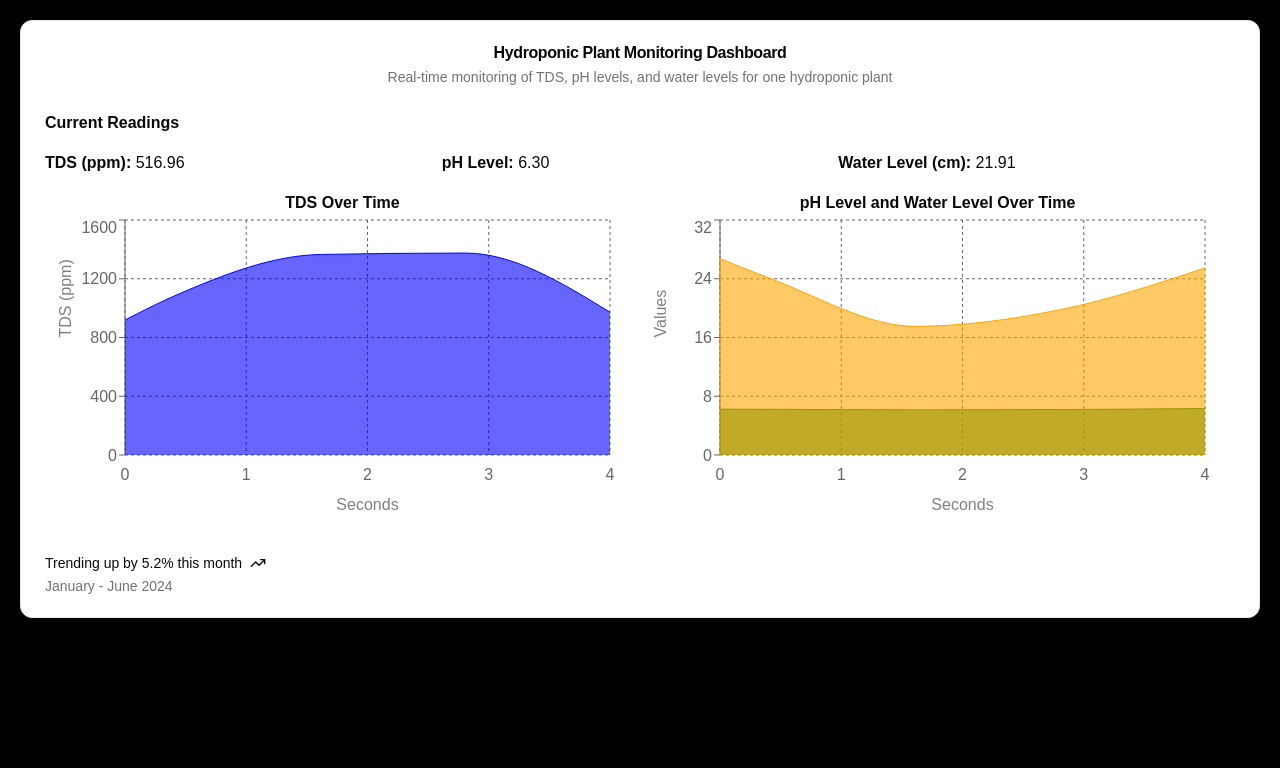
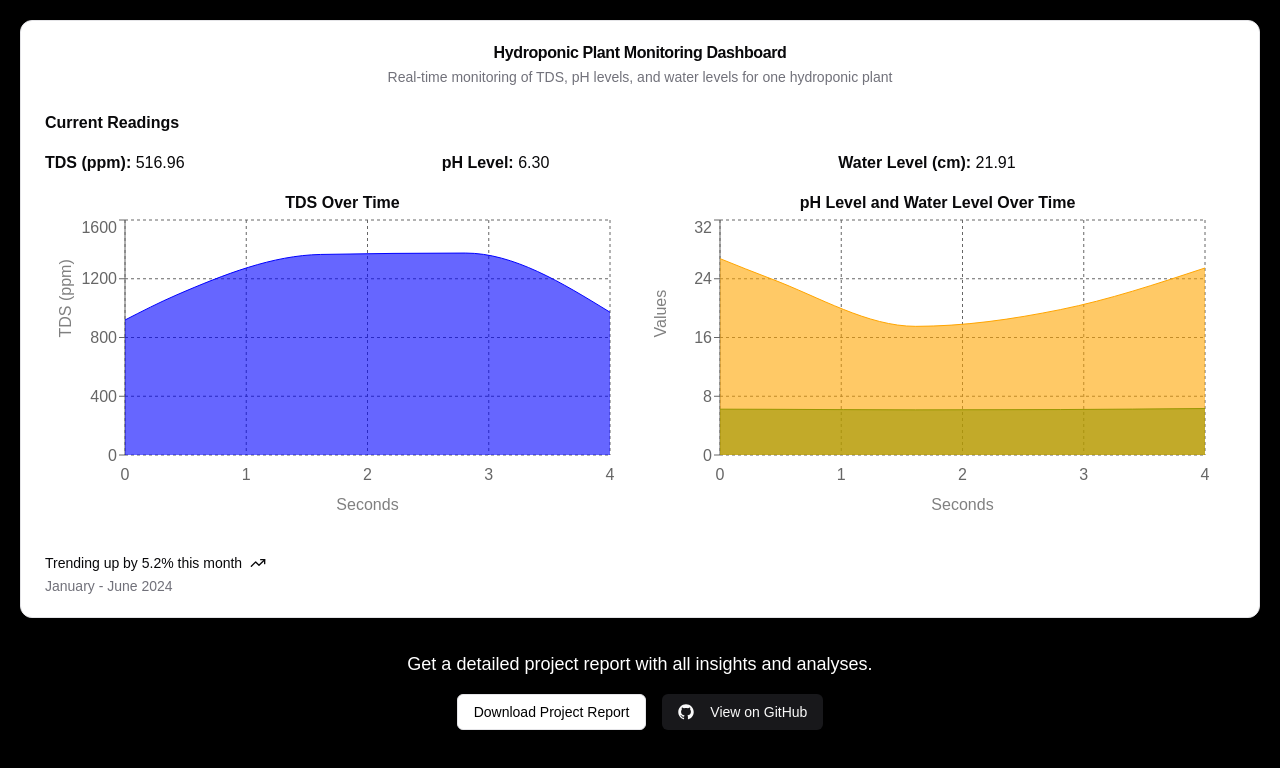
Before and after one commit to nihaarikha-04/mpmc_dashboard, a Next.js app: page / in a window 1280 px wide. Shown: the top 768 px of the page. Built offline with nearby package versions, Linux system fonts and the light colour scheme.

Commit message:
Update page.tsx

```diff
--- a/app/page.tsx
+++ b/app/page.tsx
@@ -1,9 +1,11 @@
 "use client"
-
+import {GitHubLogoIcon } from "@radix-ui/react-icons"
 import { useEffect, useState } from "react"
 import { Card, CardContent, CardDescription, CardFooter, CardHeader, CardTitle } from "@/components/ui/card"
 import { AreaChart, Area, XAxis, YAxis, CartesianGrid, ResponsiveContainer } from "recharts"
 import { TrendingUp } from "lucide-react"
+import React from 'react';
+import { Button } from '@/components/ui/button';
 
 const HydroponicDashboard = () => {
   const [tdsData, setTdsData] = useState<number[]>([])
@@ -16,6 +18,14 @@ const HydroponicDashboard = () => {
   const [currentWaterLevel, setCurrentWaterLevel] = useState<number>(0)
 
   const [counter, setCounter] = useState(0)
+
+  const handleDownload = () => {
+    const reportUrl = 'https://raw.githubusercontent.com/msnabiel/Water-Quality-Monitor-Vegetable-Hydroponics/main/SensorReview.pdf';
+    const link = document.createElement('a');
+    link.href = reportUrl;
+    link.download = 'SensorReview.pdf'; // Optional: specify download filename
+    link.click();
+};
 
   useEffect(() => {
     const interval = setInterval(() => {
@@ -135,7 +145,23 @@ const HydroponicDashboard = () => {
           </div>
         </CardFooter>
       </Card>
+      <div className="flex flex-col items-center justify-center gap-4 p-8">
+            <p className="text-lg font-medium text-center">
+                Get a detailed project report with all insights and analyses.
+            </p>
+            <div className="flex gap-4">
+                <Button variant="outline" onClick={handleDownload} className="text-black">
+                    Download Project Report
+                </Button>
+                <a href="https://github.com/msnabiel/Water-Quality-Monitor-Vegetable-Hydroponics" target="_blank" rel="noopener noreferrer">
+                    <Button>
+                        <GitHubLogoIcon className="mr-2" /> View on GitHub
+                    </Button>
+                </a>
+            </div>
+        </div>
     </div>
+
   )
 }
 
```
